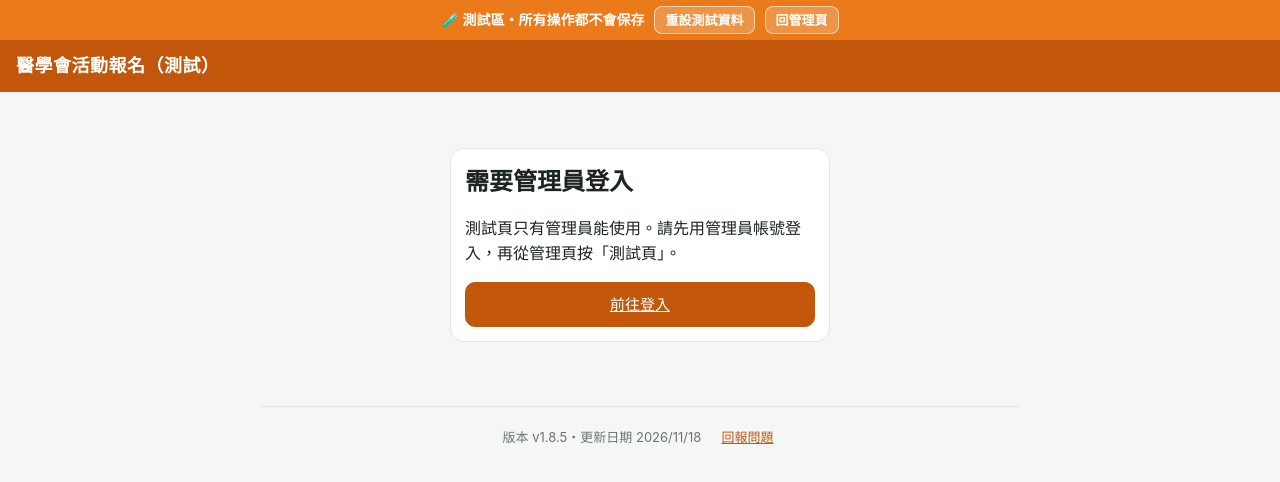
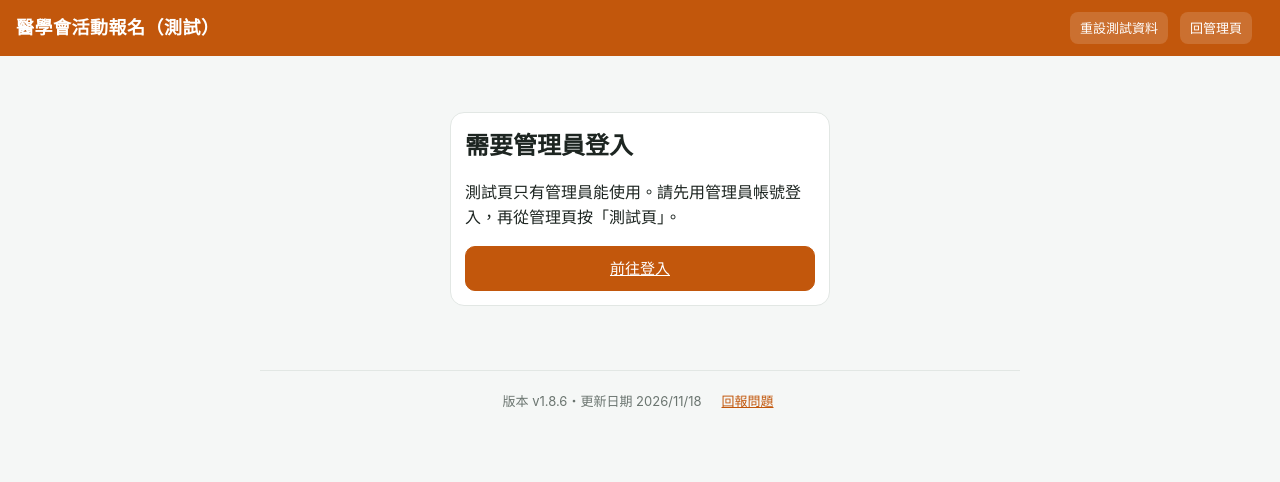
Before and after one commit to melissachang153/bellamed-events, a plain HTML site: page test.html in a window 1280 px wide. Drawn offline with Linux system fonts and the light colour scheme.

Commit message:
Add files via upload

```diff
--- a/assets/common.js
+++ b/assets/common.js
@@ -160,7 +160,7 @@ var BM = (function () {
   }
 
   // ---- 版本與問題回報 ----
-  var VERSION = '1.8.5';
+  var VERSION = '1.8.6';
   var UPDATED = '2026/11/18';
   var HIST_NOTE = '2026/10/03 以前的紀錄由舊紀錄表匯入。原紀錄沒有區分上、下午場，半天的場次統一記為「上午場」，不影響次數統計。';
 
--- a/assets/style.css
+++ b/assets/style.css
@@ -175,13 +175,6 @@ body.test-mode {
   --brand: #c2570c; --brand-2: #fff1e6; --ok: #c2570c;
 }
 body.test-mode .topbar { background: #c2570c; }
-.test-banner {
-  position: sticky; top: 0; z-index: 20; background: #ea7a1a; color: #fff; text-align: center;
-  padding: 6px 12px; font-size: 14px; font-weight: 600; display: flex; gap: 10px; justify-content: center; align-items: center; flex-wrap: wrap;
-}
-.test-banner button { background: rgba(255,255,255,.2); border: 1px solid rgba(255,255,255,.6); color: #fff; border-radius: 8px; padding: 3px 10px; font-size: 13px; cursor: pointer; }
-body.test-mode .topbar { top: 34px; }
-body.test-mode .tabs { top: 84px; }
 body.test-mode #quietBar { background: #ffc58f; }
 
 .preview {
@@ -244,3 +237,12 @@ details.set-sec > summary.set-sum::after { content: "▾"; margin-left: auto; co
 details.set-sec[open] > summary.set-sum::after { transform: rotate(180deg); }
 details.set-sec[open] > summary.set-sum { border-bottom: 1px solid var(--line); margin-bottom: 10px; }
 details.set-sec[open] { padding-bottom: 14px; }
+
+/* 頂端列：文字不換行；手機上縮短按鈕文字 */
+.topbar h1 { white-space: nowrap; overflow: hidden; text-overflow: ellipsis; min-width: 0; }
+.topbar button, .topbar .who { white-space: nowrap; flex: none; }
+@media (max-width: 480px) {
+  .topbar { gap: 6px; padding: 12px 10px; }
+  .topbar h1 { font-size: 16px; }
+  .hide-sm { display: none; }
+}
--- a/test.html
+++ b/test.html
@@ -11,13 +11,10 @@
   <link rel="stylesheet" href="assets/style.css">
 </head>
 <body class="test-mode">
-  <div class="test-banner" id="testBanner">
-    <span>🧪 測試區・所有操作都不會保存</span>
-    <button type="button" id="testReset">重設測試資料</button>
-    <button type="button" id="testBack">回管理頁</button>
-  </div>
   <header class="topbar">
-    <h1>醫學會活動報名（測試）</h1>
+    <h1><span class="hide-sm">醫學會活動報名</span>（測試）</h1>
+    <button type="button" id="testReset">重設<span class="hide-sm">測試資料</span></button>
+    <button type="button" id="testBack"><span class="hide-sm">回</span>管理頁</button>
     <span class="who" id="who"></span>
     <button id="adminBtn" hidden>管理頁</button>
     <button id="logoutBtn" hidden>登出</button>
@@ -27,7 +24,6 @@
     <main>
       <div class="card login">
         <h2>登入</h2>
-        <p class="small muted" style="margin:0">帳號：任何一位員工的英文名<br>密碼：一律輸入 <b>test</b></p>
         <label class="f" for="loginAcct">帳號</label>
         <input class="input" id="loginAcct" type="text" autocomplete="off" autocapitalize="off" autocorrect="off" spellcheck="false">
         <label class="f" for="loginPw">密碼</label>
```
